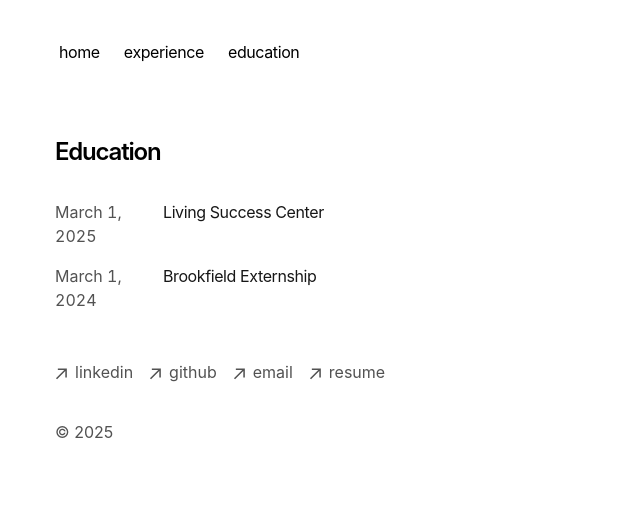
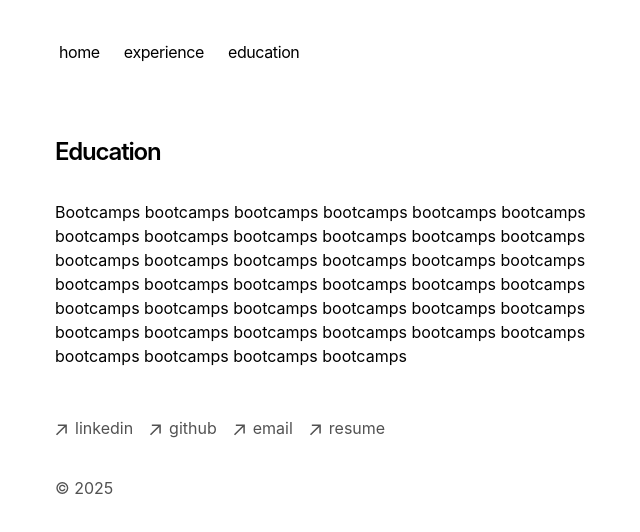
Before and after one commit to austinfoley/austin-foleys-portfolio, a Next.js app: page /projects in a window 1280 px wide. Shown: the top 532 px of the page, without its empty margins (297-937 px from the left). Built offline with nearby package versions, Linux system fonts and the light colour scheme.

Commit message:
Added Education Page

```diff
--- a/app/projects/[slug]/page.tsx
+++ /dev/null
@@ -1,94 +0,0 @@
-import { notFound } from 'next/navigation'
-import { CustomMDX } from 'app/components/mdx'
-import { baseUrl } from 'app/sitemap'
-
-  return posts.map((post) => ({
-    slug: post.slug,
-  }))
-}
-
-export function generateMetadata({ params }) {
-  let post = getBlogPosts().find((post) => post.slug === params.slug)
-  if (!post) {
-    return
-  }
-
-  let {
-    title,
-    publishedAt: publishedTime,
-    summary: description,
-    image,
-  } = post.metadata
-  let ogImage = image
-    ? image
-    : `${baseUrl}/og?title=${encodeURIComponent(title)}`
-
-  return {
-    title,
-    description,
-    openGraph: {
-      title,
-      description,
-      type: 'article',
-      publishedTime,
-      url: `${baseUrl}/blog/${post.slug}`,
-      images: [
-        {
-          url: ogImage,
-        },
-      ],
-    },
-    twitter: {
-      card: 'summary_large_image',
-      title,
-      description,
-      images: [ogImage],
-    },
-  }
-}
-
-export default function Blog({ params }) {
-  let post = getBlogPosts().find((post) => post.slug === params.slug)
-
-  if (!post) {
-    notFound()
-  }
-
-  return (
-    <section>
-      <script
-        type="application/ld+json"
-        suppressHydrationWarning
-        dangerouslySetInnerHTML={{
-          __html: JSON.stringify({
-            '@context': 'https://schema.org',
-            '@type': 'BlogPosting',
-            headline: post.metadata.title,
-            datePublished: post.metadata.publishedAt,
-            dateModified: post.metadata.publishedAt,
-            description: post.metadata.summary,
-            image: post.metadata.image
-              ? `${baseUrl}${post.metadata.image}`
-              : `/og?title=${encodeURIComponent(post.metadata.title)}`,
-            url: `${baseUrl}/blog/${post.slug}`,
-            author: {
-              '@type': 'Person',
-              name: 'My Portfolio',
-            },
-          }),
-        }}
-      />
-      <h1 className="title font-semibold text-2xl tracking-tighter">
-        {post.metadata.title}
-      </h1>
-      <div className="flex justify-between items-center mt-2 mb-8 text-sm">
-        <p className="text-sm text-neutral-600 dark:text-neutral-400">
-          {formatDate(post.metadata.publishedAt)}
-        </p>
-      </div>
-      <article className="prose">
-        <CustomMDX source={post.content} />
-      </article>
-    </section>
-  )
-}
--- a/app/projects/page.tsx
+++ b/app/projects/page.tsx
@@ -1,15 +1,18 @@
-import { BlogPosts } from 'app/components/posts'
 
-export const metadata = {
-  title: 'Blog',
-  description: 'Read my blog.',
-}
 
 export default function Page() {
   return (
     <section>
-      <h1 className="font-semibold text-2xl mb-8 tracking-tighter">Education</h1>
-      <BlogPosts />
+      <h1 className="mb-8 text-2xl font-semibold tracking-tighter">
+        Education
+      </h1>
+      <p className="mb-4">
+        {`Bootcamps bootcamps bootcamps bootcamps bootcamps bootcamps bootcamps bootcamps
+        bootcamps bootcamps bootcamps bootcamps bootcamps bootcamps bootcamps bootcamps
+        bootcamps bootcamps bootcamps bootcamps bootcamps bootcamps bootcamps bootcamps
+        bootcamps bootcamps bootcamps bootcamps bootcamps bootcamps bootcamps bootcamps
+        bootcamps bootcamps bootcamps bootcamps bootcamps bootcamps bootcamps bootcamps`}
+      </p>
     </section>
   )
 }
--- a/app/projects/utils.ts
+++ /dev/null
@@ -1,90 +0,0 @@
-import fs from 'fs'
-import path from 'path'
-
-type Metadata = {
-  title: string
-  publishedAt: string
-  summary: string
-  image?: string
-}
-
-function parseFrontmatter(fileContent: string) {
-  let frontmatterRegex = /---\s*([\s\S]*?)\s*---/
-  let match = frontmatterRegex.exec(fileContent)
-  let frontMatterBlock = match![1]
-  let content = fileContent.replace(frontmatterRegex, '').trim()
-  let frontMatterLines = frontMatterBlock.trim().split('\n')
-  let metadata: Partial<Metadata> = {}
-
-  frontMatterLines.forEach((line) => {
-    let [key, ...valueArr] = line.split(': ')
-    let value = valueArr.join(': ').trim()
-    value = value.replace(/^['"](.*)['"]$/, '$1') // Remove quotes
-    metadata[key.trim() as keyof Metadata] = value
-  })
-
-  return { metadata: metadata as Metadata, content }
-}
-
-function getMDXFiles(dir) {
-  return fs.readdirSync(dir).filter((file) => path.extname(file) === '.mdx')
-}
-
-function readMDXFile(filePath) {
-  let rawContent = fs.readFileSync(filePath, 'utf-8')
-  return parseFrontmatter(rawContent)
-}
-
-function getMDXData(dir) {
-  let mdxFiles = getMDXFiles(dir)
-  return mdxFiles.map((file) => {
-    let { metadata, content } = readMDXFile(path.join(dir, file))
-    let slug = path.basename(file, path.extname(file))
-
-    return {
-      metadata,
-      slug,
-      content,
-    }
-  })
-}
-
-export function getBlogPosts() {
-  return getMDXData(path.join(process.cwd(), 'app', 'blog', 'posts'))
-}
-
-export function formatDate(date: string, includeRelative = false) {
-  let currentDate = new Date()
-  if (!date.includes('T')) {
-    date = `${date}T00:00:00`
-  }
-  let targetDate = new Date(date)
-
-  let yearsAgo = currentDate.getFullYear() - targetDate.getFullYear()
-  let monthsAgo = currentDate.getMonth() - targetDate.getMonth()
-  let daysAgo = currentDate.getDate() - targetDate.getDate()
-
-  let formattedDate = ''
-
-  if (yearsAgo > 0) {
-    formattedDate = `${yearsAgo}y ago`
-  } else if (monthsAgo > 0) {
-    formattedDate = `${monthsAgo}mo ago`
-  } else if (daysAgo > 0) {
-    formattedDate = `${daysAgo}d ago`
-  } else {
-    formattedDate = 'Today'
-  }
-
-  let fullDate = targetDate.toLocaleString('en-us', {
-    month: 'long',
-    day: 'numeric',
-    year: 'numeric',
-  })
-
-  if (!includeRelative) {
-    return fullDate
-  }
-
-  return `${fullDate} (${formattedDate})`
-}
```
Also changed, not shown: 1 other file (tests, documents, lock files or other folders).
